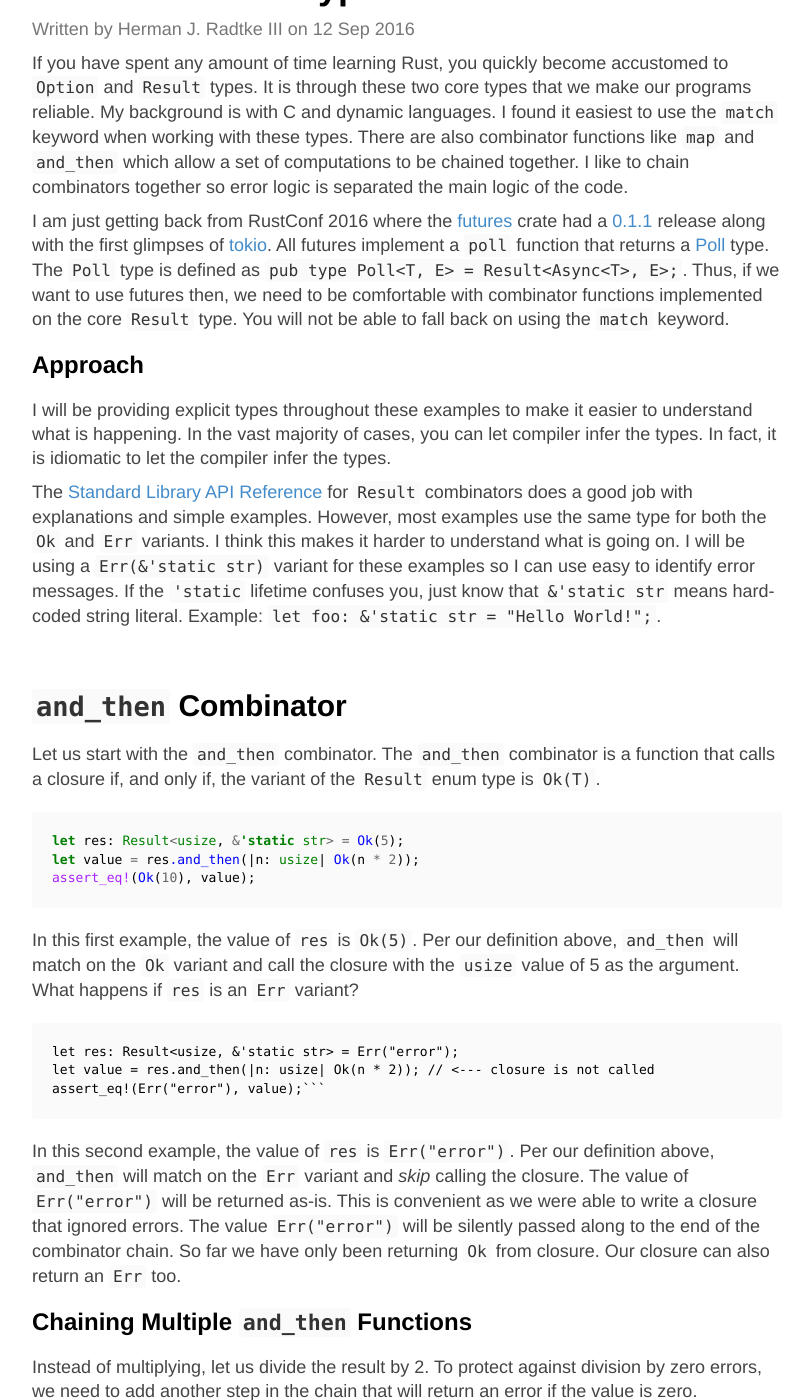
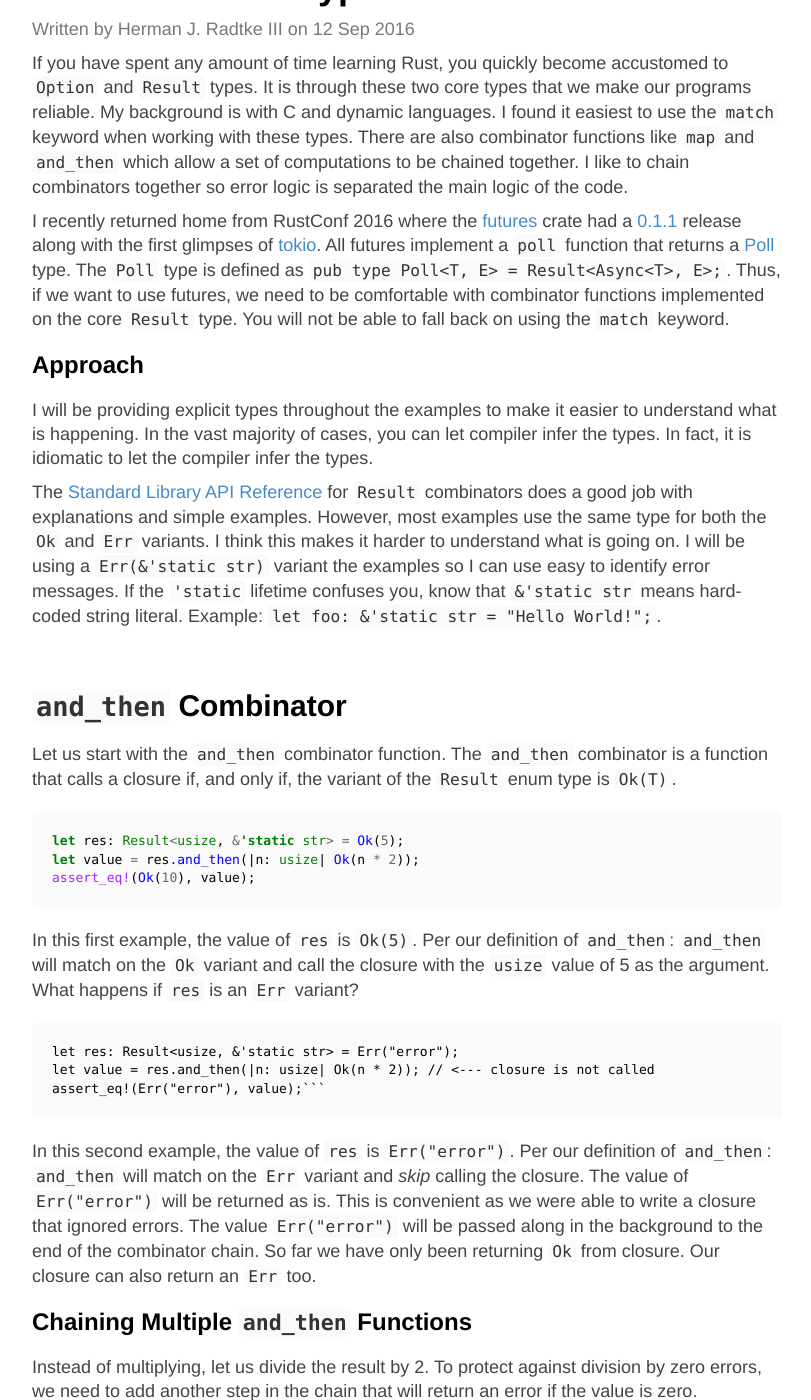
Before and after one commit to hjr3/hjr3.github.io, a Jekyll site: the page built from _posts/2016-09-12-rust-using-and_then-and-map-combinators-on-result-type.md, in a window 1280 px wide and 1400 px high, scrolled down 275 px. Shown: the whole window, without its empty margins (233-1044 px from the left). Built offline with Jekyll 4.4.1, drawn with Linux system fonts in a browser that asks for light colours; some of the changed text lies outside the part shown.

Commit message:
Edits to rust-using-and_then-and-map-combinators-on-result-type.md

````diff
--- a/_posts/2016-09-12-rust-using-and_then-and-map-combinators-on-result-type.md
+++ b/_posts/2016-09-12-rust-using-and_then-and-map-combinators-on-result-type.md
@@ -10,17 +10,17 @@ published: true
 
 If you have spent any amount of time learning Rust, you quickly become accustomed to `Option` and `Result` types. It is through these two core types that we make our programs reliable. My background is with C and dynamic languages. I found it easiest to use the `match` keyword when working with these types. There are also combinator functions like `map` and `and_then` which allow a set of computations to be chained together. I like to chain combinators together so error logic is separated the main logic of the code.
 
-I am just getting back from RustConf 2016 where the [futures](https://github.com/alexcrichton/futures-rs) crate had a [0.1.1](https://crates.io/crates/futures/0.1.1) release along with the first glimpses of [tokio](https://github.com/tokio-rs/tokio). All futures implement a `poll` function that returns a [Poll](https://github.com/alexcrichton/futures-rs/blob/9bd186bef3430d26747ee886c54d5e68e0405275/src/lib.rs#L354) type. The `Poll` type is defined as `pub type Poll<T, E> = Result<Async<T>, E>;`. Thus, if we want to use futures then, we need to be comfortable with combinator functions implemented on the core `Result` type. You will not be able to fall back on using the `match` keyword.
+I recently returned home from RustConf 2016 where the [futures](https://github.com/alexcrichton/futures-rs) crate had a [0.1.1](https://crates.io/crates/futures/0.1.1) release along with the first glimpses of [tokio](https://github.com/tokio-rs/tokio). All futures implement a `poll` function that returns a [Poll](https://github.com/alexcrichton/futures-rs/blob/9bd186bef3430d26747ee886c54d5e68e0405275/src/lib.rs#L354) type. The `Poll` type is defined as `pub type Poll<T, E> = Result<Async<T>, E>;`. Thus, if we want to use futures, we need to be comfortable with combinator functions implemented on the core `Result` type. You will not be able to fall back on using the `match` keyword.
 
 ### Approach
 
-I will be providing explicit types throughout these examples to make it easier to understand what is happening. In the vast majority of cases, you can let compiler infer the types. In fact, it is idiomatic to let the compiler infer the types.
+I will be providing explicit types throughout the examples to make it easier to understand what is happening. In the vast majority of cases, you can let compiler infer the types. In fact, it is idiomatic to let the compiler infer the types.
 
-The [Standard Library API Reference](https://doc.rust-lang.org/std/result/enum.Result.html#method.and_then) for `Result` combinators does a good job with explanations and simple examples. However, most examples use the same type for both the `Ok` and `Err` variants. I think this makes it harder to understand what is going on. I will be using a `Err(&'static str)` variant for these examples so I can use easy to identify error messages. If the `'static` lifetime confuses you, just know that `&'static str` means hard-coded string literal. Example: `let foo: &'static str = "Hello World!";`.
+The [Standard Library API Reference](https://doc.rust-lang.org/std/result/enum.Result.html#method.and_then) for `Result` combinators does a good job with explanations and simple examples. However, most examples use the same type for both the `Ok` and `Err` variants. I think this makes it harder to understand what is going on. I will be using a `Err(&'static str)` variant the examples so I can use easy to identify error messages. If the `'static` lifetime confuses you, know that `&'static str` means hard-coded string literal. Example: `let foo: &'static str = "Hello World!";`.
 
 ## `and_then` Combinator
 
-Let us start with the `and_then` combinator. The `and_then` combinator is a function that calls a closure if, and only if, the variant of the `Result` enum type is `Ok(T)`.
+Let us start with the `and_then` combinator function. The `and_then` combinator is a function that calls a closure if, and only if, the variant of the `Result` enum type is `Ok(T)`.
 
 
 ```rust
@@ -29,7 +29,7 @@ let value = res.and_then(|n: usize| Ok(n * 2));
 assert_eq!(Ok(10), value);
 ```
 
-In this first example, the value of `res` is `Ok(5)`. Per our definition above, `and_then` will match on the `Ok` variant and call the closure with the `usize` value of 5 as the argument. What happens if `res` is an `Err` variant?
+In this first example, the value of `res` is `Ok(5)`. Per our definition of `and_then`: `and_then` will match on the `Ok` variant and call the closure with the `usize` value of 5 as the argument. What happens if `res` is an `Err` variant?
 
 ```
 let res: Result<usize, &'static str> = Err("error");
@@ -37,7 +37,7 @@ let value = res.and_then(|n: usize| Ok(n * 2)); // <--- closure is not called
 assert_eq!(Err("error"), value);```
 ```
 
-In this second example, the value of `res` is `Err("error")`. Per our definition above, `and_then` will match on the `Err` variant and _skip_ calling the closure. The value of `Err("error")` will be returned as-is. This is convenient as we were able to write a closure that ignored errors. The value `Err("error")` will be silently passed along to the end of the combinator chain. So far we have only been returning `Ok` from closure. Our closure can also return an `Err` too.
+In this second example, the value of `res` is `Err("error")`. Per our definition of `and_then`: `and_then` will match on the `Err` variant and _skip_ calling the closure. The value of `Err("error")` will be returned as is. This is convenient as we were able to write a closure that ignored errors. The value `Err("error")` will be passed along in the background to the end of the combinator chain. So far we have only been returning `Ok` from closure. Our closure can also return an `Err` too.
 
 ### Chaining Multiple `and_then` Functions
 
@@ -79,13 +79,13 @@ let value = res
 assert_eq!(Ok(10), value);
 ```
 
-In the above example, the first `and_then` closure is returning `n`. Note that in above examples, we were wrapping our return value in either the `Ok` or `Err` variant of the `Result` enum. However, our goal is to flatten the result so we will not do that here. The value of `n` is going to be either `Ok(usize)` or `Err(&'static str)`. We can just return `n` as it is. If the value is of type `Ok(usize)` then the value will be passed to the next `and_then` as expected. If the value is `Err(&'static str)` then the second `and_then` function will be bypassed.
+In the above example, the first `and_then` closure is returning `n`. Note that in previous examples, we were wrapping our return value in either the `Ok` or `Err` variant of the `Result` enum. In this example, our goal is to flatten the result so we will not explicitly return `Ok` or `Err`. The value of `n` is going to be either `Ok(usize)` or `Err(&'static str)`. As such, we can return `n` as it is. If the value of `n` is of type `Ok(usize)` then the value will be passed to the next `and_then` as expected. If the value of `n` is of type `Err(&'static str)` then the second `and_then` function will be bypassed.
 
-The `and_then` function is called flatMap in scala and you can see why. We are flattening the type from `Result<Result<_, _>, _>` to `Result<_, _>` by `map`ping variants in the internal `Result` to the outer `Result`.
+The `and_then` function is called flatMap in scala and you can see why. We are flattening the type from `Result<Result<_, _>, _>` to `Result<_, _>` by _mapping_ variants in the internal `Result` to the outer `Result`.
 
 ## `map` Combinator
 
-So far we have been using `and_then` to chain computation and flatten our nested `Result`s. Th examples have been using `Result`s with types that are the same types we wanted to end up with. Sometimes we are given a `Result` where one or both variants are not the type we want. We will use `map` to transform one `Result` type into another.
+So far we have been using `and_then` to combine computation and flatten our nested `Result`s. The examples have been using `Result`s with types that are the same types we wanted to end up with. Sometimes we are given a `Result` where one or both variants are not the type we want. We will use `map` to transform one `Result` type into another.
 
 ### Basics
 
@@ -223,7 +223,9 @@ assert_eq!(Err("bad FooError"), value);
 }
 ```
 
-I decided to inline the explanation into the comments in an effort to make things as clear as possible. You can see how quickly things get complicated. I try to flatten the nested `Result` out as early as possible to simplify later combinators.
+I decided to inline the explanation into the comments in an effort to make things as clear as possible. You can see how quickly things get complicated. It is my general strategy to try and flatten the nested `Result` out as early as possible to simplify later combinators.
+
+## Conclusion
 
 A lot of functions return `Result` to represent the happy-path value and the error case. Using combinators can help isolate error handling from normal computation. Combinators also allow us to pass along errors all the way to the end. I like the [Railway Oriented Programming](https://fsharpforfunandprofit.com/rop/) for a good visualization of this concept. All the examples we went through work on the `Option` type too. You should now be better equipped to reading other code that uses `Result` combinator functions and writing them yourself.
 
@@ -232,7 +234,7 @@ A lot of functions return `Result` to represent the happy-path value and the err
 
 ### `or_else` Combinator
 
-The `or_else` method is the opposite of `and_then`. It only calls the closure if the result is `Err(E)`. I do not find myself using `or_else` as often as `and_then`. Please feel free to show me what I am missing.
+The `or_else` function combinator is the opposite of `and_then`. It only calls the closure if the result is `Err(E)`. I do not find myself using `or_else` as often as `and_then`. Please feel free to show me what I am missing.
 
 ### Debugging Complex Combinators
 
````
Also changed, not shown: other parts of _posts/2016-09-12-rust-using-and_then-and-map-combinators-on-result-type.md (+4 -4 lines).
